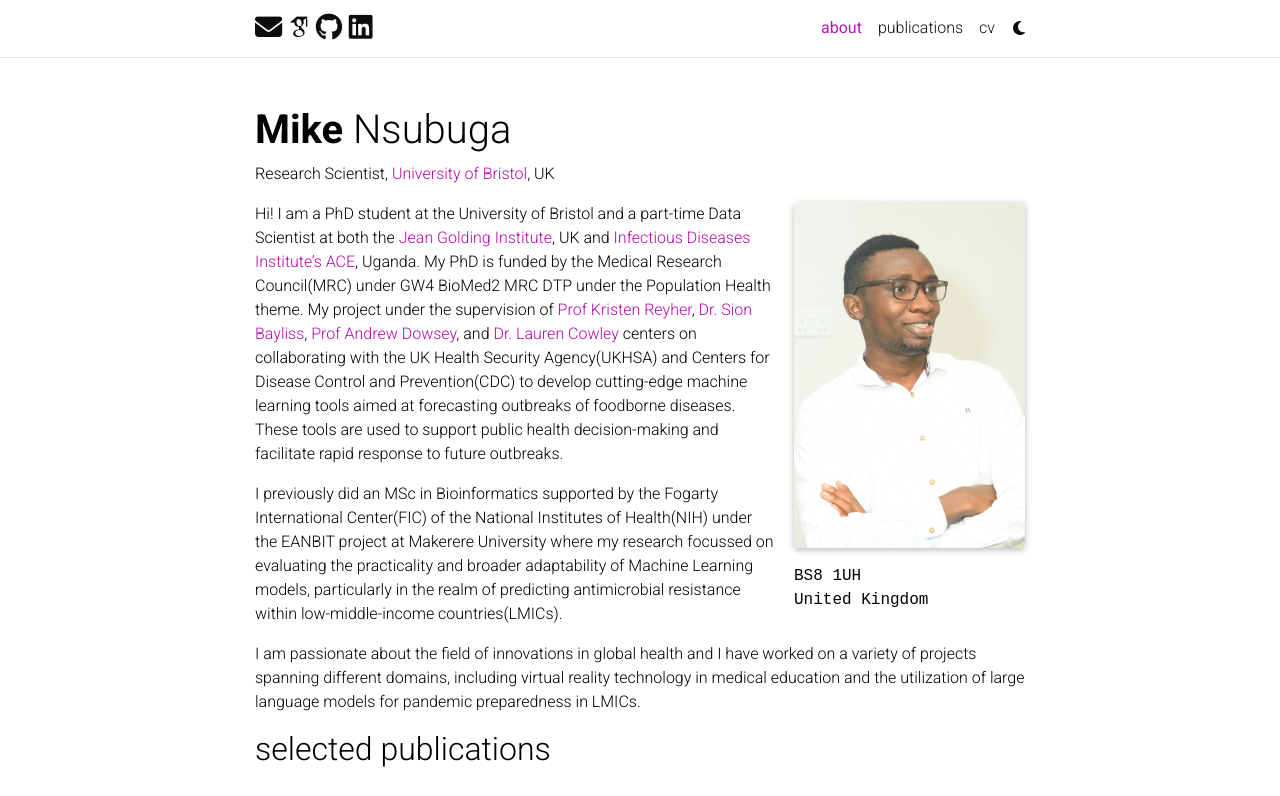
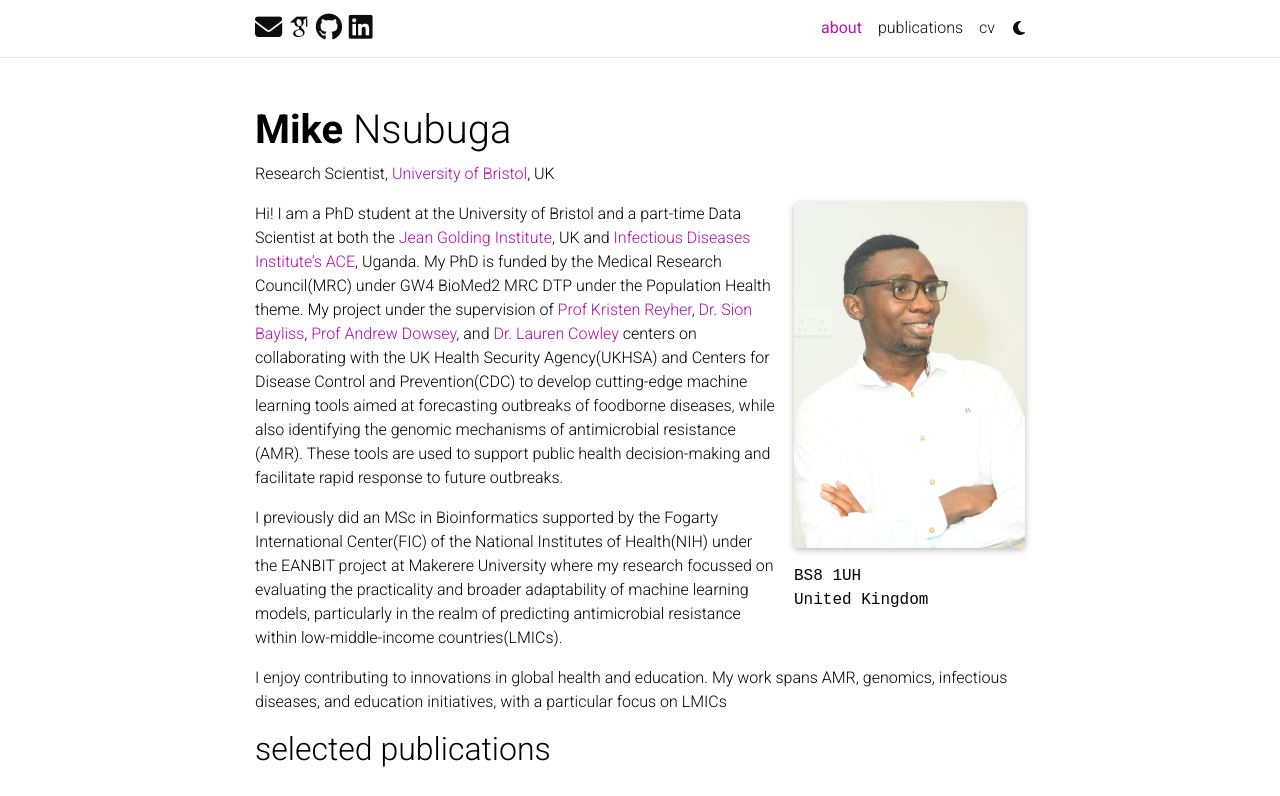
Before and after one commit to mikensubuga/mikensubuga.github.io, a Jekyll site: the page built from _pages/about.md, in a window 1280 px wide and 1166 px high, cut to the strip 0-796 px from the top of the window. Built offline with Jekyll 4.4.1, drawn with Linux system fonts in a browser that asks for light colours; full-size pictures stand in for the smaller copies a plugin makes; some web fonts are replaced; comment, search, counter and statistics services are not loaded; a style sheet for code colours, icons or effects is not loaded.

Commit message:
edit intro

```diff
--- a/_pages/about.md
+++ b/_pages/about.md
@@ -19,8 +19,8 @@
 social: true  # includes social icons at the bottom of the page
 ---
 
-Hi! I am a PhD student at the University of Bristol and a part-time Data Scientist at both the [Jean Golding Institute](https://www.bristol.ac.uk/golding/), UK and [Infectious Diseases Institute's ACE](https://ace.ac.ug/), Uganda. My PhD is funded by the Medical Research Council(MRC) under GW4 BioMed2 MRC DTP under the Population Health theme. My project under the supervision of [Prof Kristen Reyher](https://research-information.bris.ac.uk/en/persons/kristen-k-reyher), [Dr. Sion Bayliss](https://research-information.bris.ac.uk/en/persons/sion-c-bayliss), [Prof Andrew Dowsey](https://research-information.bris.ac.uk/en/persons/andrew-dowsey), and [Dr. Lauren Cowley](https://researchportal.bath.ac.uk/en/persons/lauren-cowley) centers on collaborating with the UK Health Security Agency(UKHSA) and Centers for Disease Control and Prevention(CDC) to develop cutting-edge machine learning tools aimed at forecasting outbreaks of foodborne diseases. These tools are used to support public health decision-making and facilitate rapid response to future outbreaks.
+Hi! I am a PhD student at the University of Bristol and a part-time Data Scientist at both the [Jean Golding Institute](https://www.bristol.ac.uk/golding/), UK and [Infectious Diseases Institute's ACE](https://ace.ac.ug/), Uganda. My PhD is funded by the Medical Research Council(MRC) under GW4 BioMed2 MRC DTP under the Population Health theme. My project under the supervision of [Prof Kristen Reyher](https://research-information.bris.ac.uk/en/persons/kristen-k-reyher), [Dr. Sion Bayliss](https://research-information.bris.ac.uk/en/persons/sion-c-bayliss), [Prof Andrew Dowsey](https://research-information.bris.ac.uk/en/persons/andrew-dowsey), and [Dr. Lauren Cowley](https://researchportal.bath.ac.uk/en/persons/lauren-cowley) centers on collaborating with the UK Health Security Agency(UKHSA) and Centers for Disease Control and Prevention(CDC) to develop cutting-edge machine learning tools aimed at forecasting outbreaks of foodborne diseases, while also identifying the genomic mechanisms of antimicrobial resistance (AMR).  These tools are used to support public health decision-making and facilitate rapid response to future outbreaks.
 
-I previously did an MSc in Bioinformatics supported by the Fogarty International Center(FIC) of the National Institutes of Health(NIH) under the EANBIT project at Makerere University where my research focussed on evaluating the practicality and broader adaptability of Machine Learning models, particularly in the realm of predicting antimicrobial resistance within low-middle-income countries(LMICs).
+I previously did an MSc in Bioinformatics supported by the Fogarty International Center(FIC) of the National Institutes of Health(NIH) under the EANBIT project at Makerere University where my research focussed on evaluating the practicality and broader adaptability of machine learning models, particularly in the realm of predicting antimicrobial resistance within low-middle-income countries(LMICs).
 
-I am passionate about the field of innovations in global health and I have worked on a variety of projects spanning different domains, including virtual reality technology in medical education and the utilization of large language models for pandemic preparedness in LMICs.
+I enjoy contributing to innovations in global health and education. My work spans AMR, genomics, infectious diseases, and education initiatives, with a particular focus on LMICs
```
